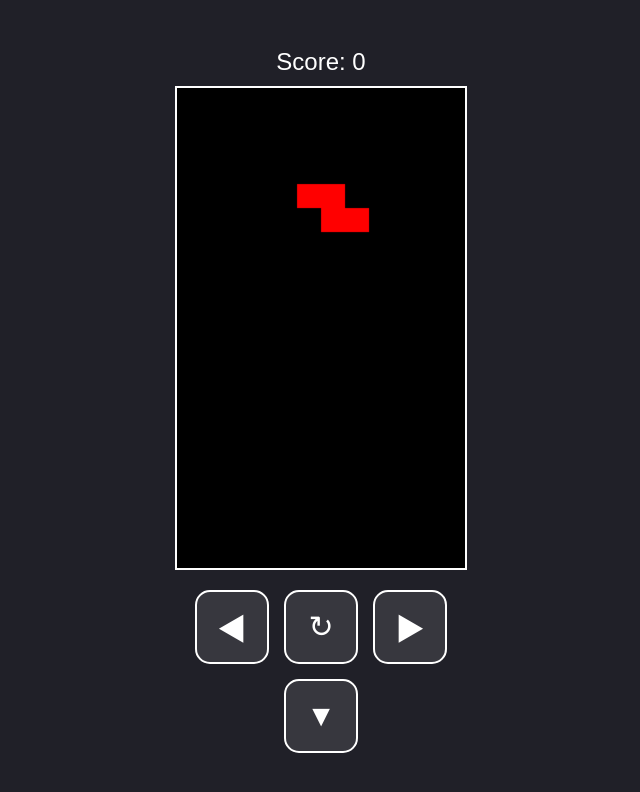
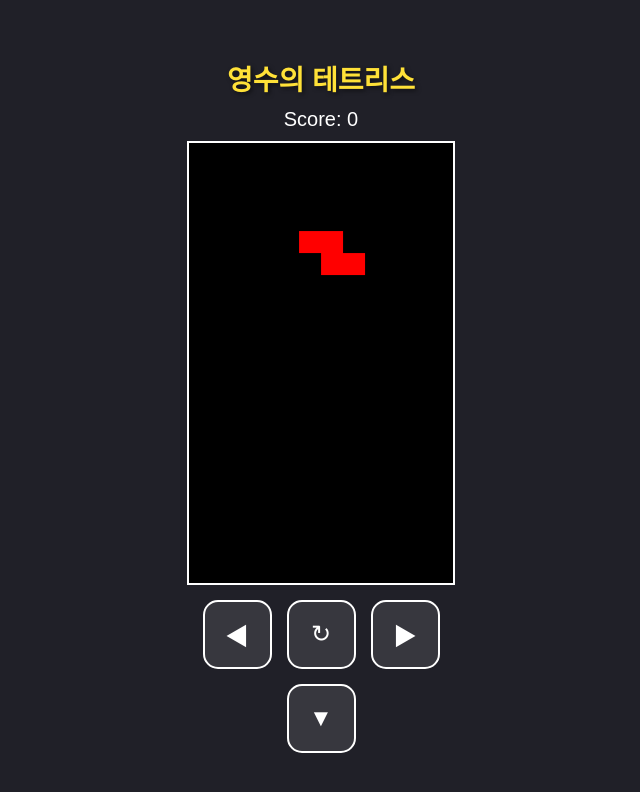
Before and after one commit to englishmath75/pysss, a plain HTML site: page index.html in a window 1280 px wide. Shown: the whole page, without its empty margins (319-959 px from the left). Drawn offline with Linux system fonts and the light colour scheme.

Commit message:
Update index.html

```diff
--- a/index.html
+++ b/index.html
@@ -3,7 +3,7 @@
 <head>
     <meta charset="UTF-8">
     <meta name="viewport" content="width=device-width, initial-scale=1.0, maximum-scale=1.0, user-scalable=no">
-    <title>모바일 테트리스</title>
+    <title>영수의 테트리스</title>
     <style>
         /* CSS: 디자인 설정 */
         body {
@@ -20,15 +20,23 @@
             touch-action: none; /* 화면 밀림 방지 */
         }
 
+        /* 제목 스타일 추가 */
+        h1 {
+            margin: 10px 0;
+            font-size: 28px;
+            color: #FFE138; /* 강조색 (노란색) */
+            text-shadow: 2px 2px 4px rgba(0,0,0,0.5);
+        }
+
         #score {
-            font-size: 24px;
+            font-size: 20px;
             margin-bottom: 10px;
         }
 
         canvas {
             border: solid 2px #fff;
             background-color: #000;
-            height: 60vh;
+            height: 55vh; /* 제목 추가로 인해 캔버스 높이 소폭 조정 */
         }
 
         /* 모바일 컨트롤러 */
@@ -36,21 +44,22 @@
             display: grid;
             grid-template-columns: repeat(3, 1fr);
             gap: 15px;
-            margin-top: 20px;
+            margin-top: 15px;
         }
 
         .btn {
-            width: 70px;
-            height: 70px;
+            width: 65px;
+            height: 65px;
             background: rgba(255, 255, 255, 0.1);
             border: 2px solid #fff;
             color: white;
-            font-size: 30px;
+            font-size: 24px;
             border-radius: 15px;
             display: flex;
             justify-content: center;
             align-items: center;
             user-select: none;
+            cursor: pointer;
         }
 
         .btn:active {
@@ -61,6 +70,8 @@
     </style>
 </head>
 <body>
+
+    <h1>영수의 테트리스</h1>
 
     <div id="score">Score: 0</div>
     <canvas id="tetris" width="240" height="400"></canvas>
@@ -73,14 +84,13 @@
     </div>
 
     <script>
-        // JS: 게임 로직 (C언어의 2차원 배열 로직 적용)
+        // JS: 게임 로직
         const canvas = document.getElementById('tetris');
         const context = canvas.getContext('2d');
         const scoreElement = document.getElementById('score');
 
         context.scale(20, 20);
 
-        // 1. 라인 삭제 로직
         function arenaSweep() {
             let rowCount = 1;
             outer: for (let y = arena.length - 1; y > 0; --y) {
@@ -96,7 +106,6 @@
             updateScore();
         }
 
-        // 2. 충돌 감지 (배열 경계 및 기존 블록 확인)
         function collide(arena, player) {
             const [m, o] = [player.matrix, player.pos];
             for (let y = 0; y < m.length; ++y) {
@@ -109,14 +118,12 @@
             return false;
         }
 
-        // 3. 2차원 배열 생성 (C의 int board[20][12] 역할)
         function createMatrix(w, h) {
             const matrix = [];
             while (h--) matrix.push(new Array(w).fill(0));
             return matrix;
         }
 
-        // 4. 테트로미노 모양 정의
         function createPiece(type) {
             if (type === 'I') return [[0, 1, 0, 0], [0, 1, 0, 0], [0, 1, 0, 0], [0, 1, 0, 0]];
             if (type === 'L') return [[0, 2, 0], [0, 2, 0], [0, 2, 2]];
@@ -145,7 +152,6 @@
             });
         }
 
-        // 5. 블록 고정 (플레이어 위치를 아레나 배열에 기록)
         function merge(arena, player) {
             player.matrix.forEach((row, y) => {
                 row.forEach((value, x) => {
@@ -156,7 +162,6 @@
             });
         }
 
-        // 6. 블록 회전 (행렬 전치 이용)
         function rotate(matrix, dir) {
             for (let y = 0; y < matrix.length; ++y) {
                 for (let x = 0; x < y; ++x) {
@@ -189,7 +194,7 @@
             player.pos.y = 0;
             player.pos.x = (arena[0].length / 2 | 0) - (player.matrix[0].length / 2 | 0);
             if (collide(arena, player)) {
-                arena.forEach(row => row.fill(0)); // 게임 오버 시 리셋
+                arena.forEach(row => row.fill(0));
                 player.score = 0;
                 updateScore();
             }
@@ -227,23 +232,31 @@
             scoreElement.innerText = 'Score: ' + player.score;
         }
 
-        const colors = [null, 'cyan', 'orange', 'blue', 'yellow', 'red', 'green', 'purple'];
+        const colors = [null, '#00FFFF', '#FF7F00', '#0000FF', '#FFFF00', '#FF0000', '#00FF00', '#800080'];
         const arena = createMatrix(12, 20);
         const player = { pos: {x: 0, y: 0}, matrix: null, score: 0 };
 
-        // 버튼 이벤트 바인딩
-        document.getElementById('left').addEventListener('touchstart', (e) => { e.preventDefault(); playerMove(-1); });
-        document.getElementById('right').addEventListener('touchstart', (e) => { e.preventDefault(); playerMove(1); });
-        document.getElementById('rotate').addEventListener('touchstart', (e) => { e.preventDefault(); playerRotate(1); });
-        document.getElementById('down').addEventListener('touchstart', (e) => { e.preventDefault(); playerDrop(); });
+        // 버튼 이벤트 (touchstart와 click 모두 대응)
+        const handleControl = (id, action) => {
+            const btn = document.getElementById(id);
+            const triggerAction = (e) => {
+                e.preventDefault();
+                action();
+            };
+            btn.addEventListener('touchstart', triggerAction);
+            btn.addEventListener('click', triggerAction);
+        };
 
-        // PC 테스트용 키보드 지원
+        handleControl('left', () => playerMove(-1));
+        handleControl('right', () => playerMove(1));
+        handleControl('rotate', () => playerRotate(1));
+        handleControl('down', () => playerDrop());
+
         document.addEventListener('keydown', event => {
             if (event.keyCode === 37) playerMove(-1);
             else if (event.keyCode === 39) playerMove(1);
             else if (event.keyCode === 40) playerDrop();
-            else if (event.keyCode === 81) playerRotate(-1);
-            else if (event.keyCode === 87) playerRotate(1);
+            else if (event.keyCode === 38) playerRotate(1);
         });
 
         playerReset();
```
